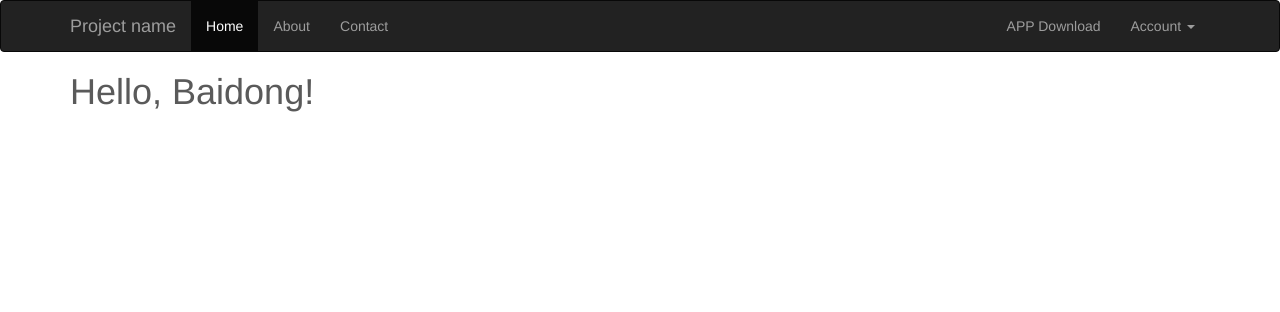
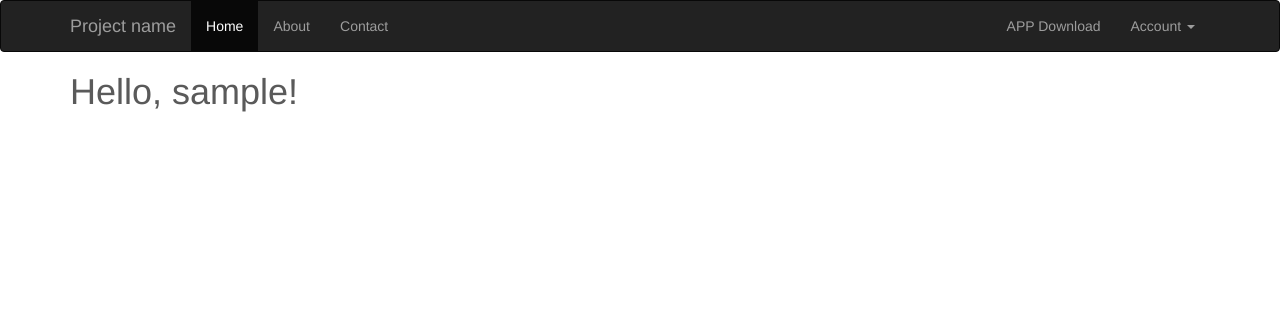
Before and after one commit to dasbindus/CMPlatform, a Flask app: page / in a window 1280 px wide. Shown: the top 312 px of the page. Run offline with Flask 2, Linux system fonts and the light colour scheme; a user stored in the database is signed in; tables that the repository leaves empty hold one stand-in row (values such as "Sample post"); some libraries are stand-ins or nearby versions.

Commit message:
update index.html

```diff
--- a/app/templates/index.html
+++ b/app/templates/index.html
@@ -2,7 +2,7 @@
 
 {% block page_content %}
 {% if current_user.is_authenticated() %}
-<h1>Hello, Baidong!</h1>
+<h1>Hello, {{ current_user.username }}!</h1>
 {% else %}
 <!-- Carousel
     ================================================== -->
```
